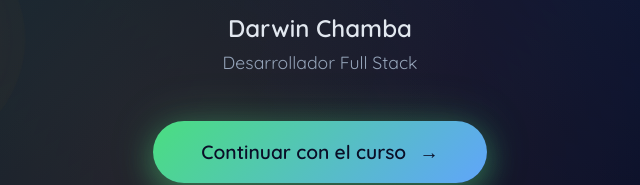
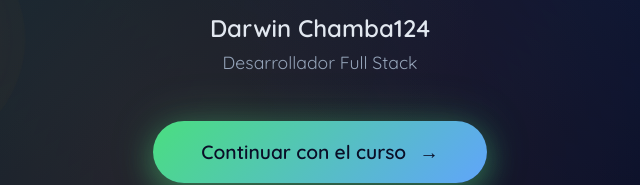
Before and after one commit to ChambaDarwin/electronicaWeb, a plain HTML site: page index.html in a window 1280 px wide. Shown: the part 461-646 px from the top of the page, 320-960 px from the left. Drawn offline with Linux system fonts and the light colour scheme.

Commit message:
mensaje funciona

```diff
--- a/index.html
+++ b/index.html
@@ -25,7 +25,7 @@
 
       <h1 class="hero-title">Electrónica y Sistemas Digitales</h1>
 
-      <p class="hero-author">Darwin Chamba</p>
+      <p class="hero-author">Darwin Chamba124</p>
 
       <p class="hero-role">Desarrollador Full Stack</p>
 
```
